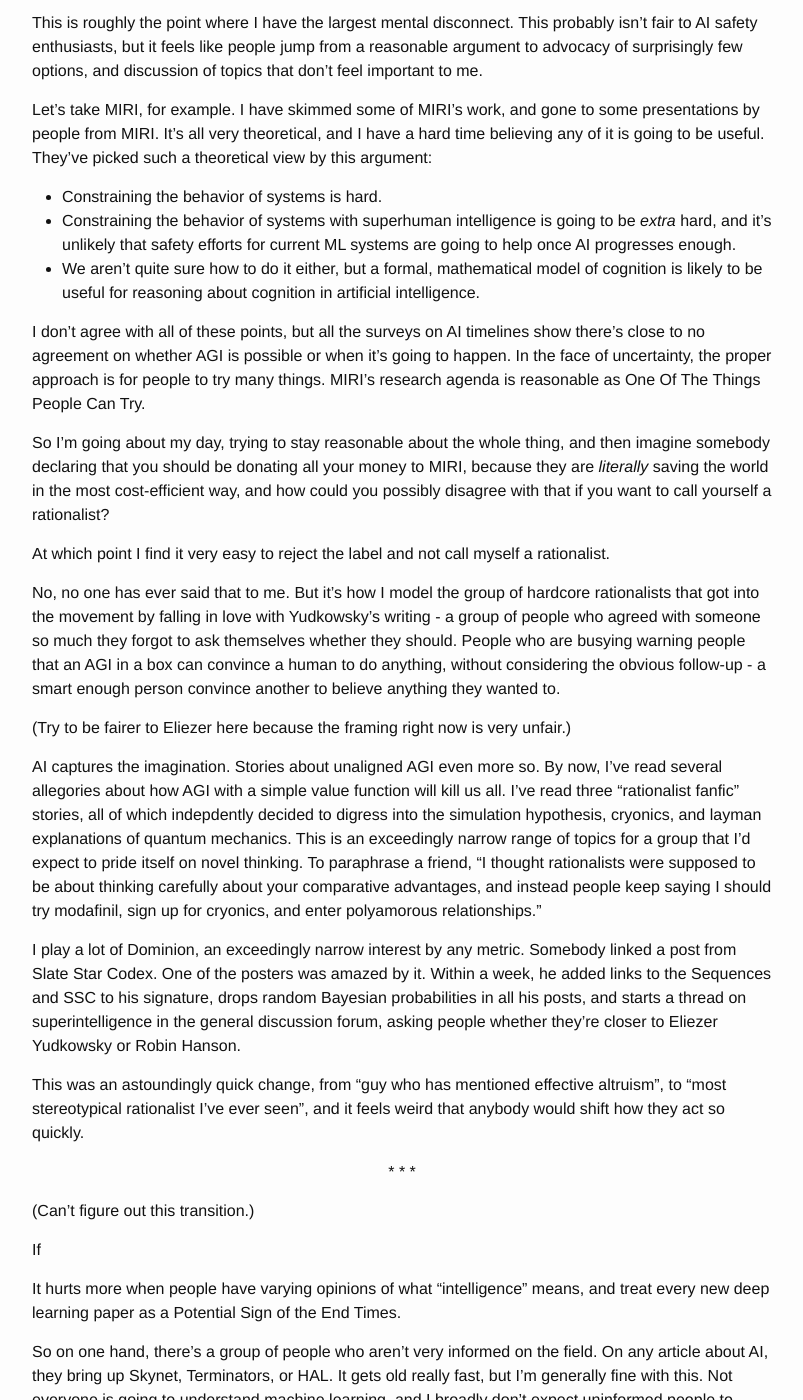
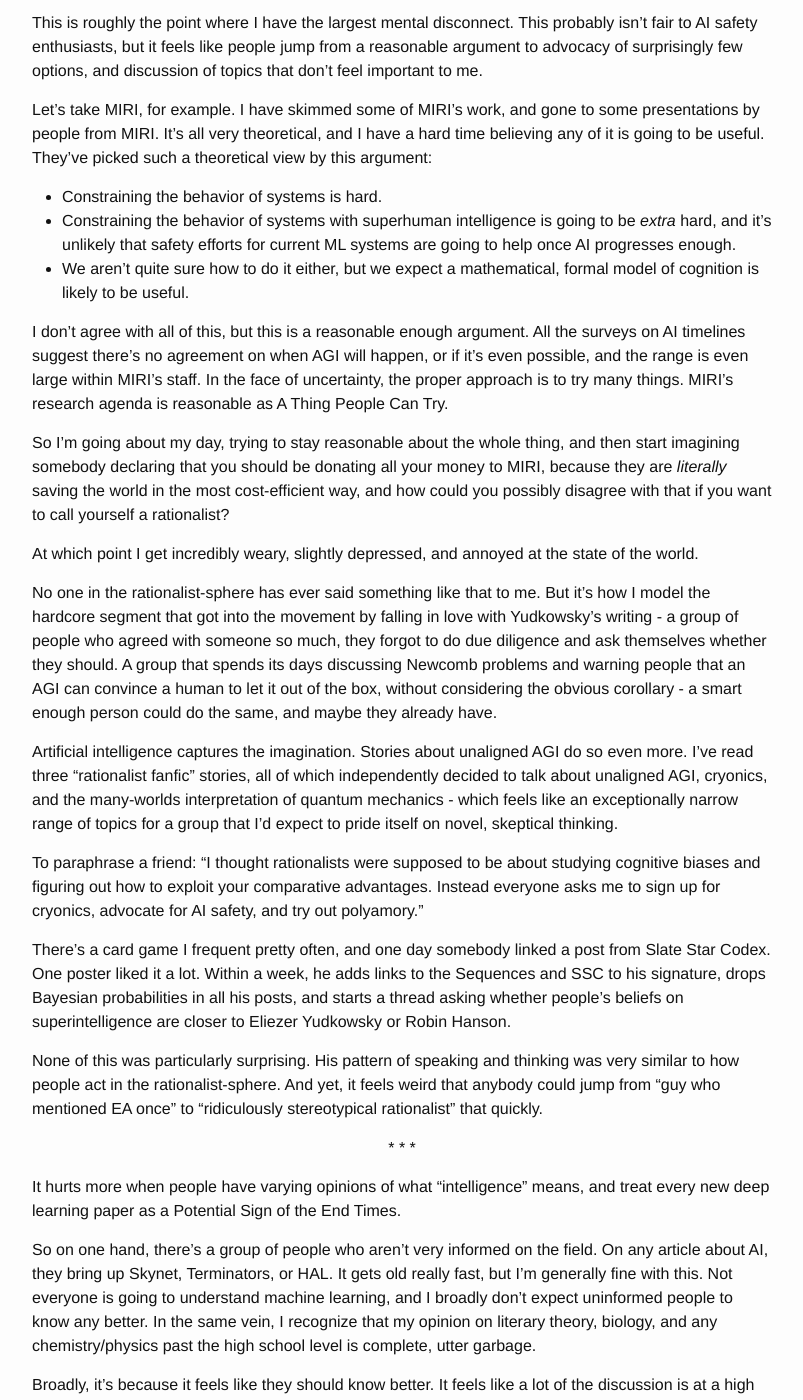
Before and after one commit to alexirpan/alexirpan.github.io, a Jekyll site: the page built from _posts/2017-05-02-ai-safety.markdown, in a window 1280 px wide and 1400 px high, scrolled down 3661 px. Shown: the whole window, without its empty margins (238-1041 px from the left). Built offline with Jekyll 4.4.1, drawn with Linux system fonts in a browser that asks for light colours; nearby versions of some CDN libraries.

Commit message:
Trying to finish the middle, need to review the end

```diff
--- a/_posts/2017-05-02-ai-safety.markdown
+++ b/_posts/2017-05-02-ai-safety.markdown
@@ -185,64 +185,60 @@
 * Constraining the behavior of systems with superhuman intelligence is going to
 be *extra* hard, and it's unlikely that safety efforts for current ML
 systems are going to help once AI progresses enough.
-* We aren't quite sure how to do it either, but a formal, mathematical model
-of cognition is likely to be useful for reasoning about cognition in artificial
-intelligence.
+* We aren't quite sure how to do it either, but we expect a mathematical, formal
+model of cognition is likely to be useful.
 
-I don't agree with all of these points, but all the surveys on AI timelines
-show there's close to no agreement on whether AGI is possible or when it's
-going to happen. In the face of uncertainty, the proper approach is for people
-to try many things. MIRI's research agenda is reasonable as One Of The Things
+I don't agree with all of this, but this is a reasonable enough argument.
+All the surveys on AI timelines suggest there's no agreement on when AGI will
+happen, or if it's even possible, and the range is even large within MIRI's
+staff. In the face of uncertainty, the proper approach is
+to try many things. MIRI's research agenda is reasonable as A Thing
 People Can Try.
 
 So I'm going about my day, trying to stay reasonable about the whole thing, and
-then imagine somebody declaring that you should be donating all your money to
+then start imagining somebody declaring that you should be donating all your money to
 MIRI, because they are *literally* saving the world in the most
 cost-efficient way, and how could you possibly disagree with that if you want
 to call yourself a rationalist?
 
-At which point I find it very easy to reject the label and not call myself
-a rationalist.
+At which point I get incredibly weary, slightly depressed, and annoyed at the
+state of the world.
 
-No, no one has ever said that to me. But it's how I model the group of
-hardcore rationalists that got into the movement by falling in love with
-Yudkowsky's writing - a group of people who agreed with someone so much they
-forgot to ask themselves whether they should. People who are busying warning
-people that an AGI in a box can convince a human to do anything, without
-considering the obvious follow-up - a smart enough person convince another
-to believe anything they wanted to.
+No one in the rationalist-sphere has ever said something like that to me. But
+it's how I model the hardcore segment that got into the movement
+by falling in love with Yudkowsky's writing - a group of people who agreed with
+someone so much, they forgot to do due diligence and ask themselves whether
+they should. A group that spends its days discussing Newcomb problems and
+warning people that an AGI can convince a human to let it out of the box,
+without considering the obvious corollary - a smart enough person could do
+the same, and maybe they already have.
 
-(Try to be fairer to Eliezer here because the framing right now is very
-unfair.)
+Artificial intelligence captures the imagination. Stories about unaligned AGI
+do so even more. I've read three "rationalist fanfic" stories, all of which
+independently decided to talk about unaligned AGI, cryonics, and the
+many-worlds interpretation of quantum mechanics - which feels like an
+exceptionally narrow range of topics for a group that I'd expect to pride
+itself on novel, skeptical thinking.
 
-AI captures the imagination. Stories about unaligned AGI even more so. By
-now, I've read several allegories about how AGI with a simple value function
-will kill us all. I've read three "rationalist fanfic" stories, all of which
-indepdently decided to digress into the simulation hypothesis, cryonics,
-and layman explanations of quantum mechanics. This is an exceedingly
-narrow range of topics for a group that I'd expect to pride itself on novel
-thinking. To paraphrase a friend, "I thought rationalists were supposed to
-be about thinking carefully about your comparative advantages, and instead
-people keep saying I should try modafinil, sign up for cryonics, and enter
-polyamorous relationships."
+To paraphrase a friend: "I thought rationalists were supposed to
+be about studying cognitive biases and figuring out how to exploit your
+comparative advantages. Instead everyone asks me to sign up for cryonics,
+advocate for AI safety, and try out polyamory."
 
-I play a lot of Dominion, an exceedingly narrow interest by any metric.
-Somebody linked a post from Slate Star Codex. One of the posters was amazed by
-it. Within a week, he added links to the Sequences and SSC to his signature,
-drops random Bayesian probabilities in all his posts, and starts a thread
-on superintelligence in the general discussion forum, asking people whether
-they're closer to Eliezer Yudkowsky or Robin Hanson.
+There's a card game I frequent pretty often, and one day somebody linked a post
+from Slate Star Codex. One poster liked it a lot. Within a week, he adds
+links to the Sequences and SSC to his signature,
+drops Bayesian probabilities in all his posts, and starts a thread asking
+whether people's beliefs on superintelligence are closer to Eliezer
+Yudkowsky or Robin Hanson.
 
-This was an astoundingly quick change, from "guy who has mentioned
-effective altruism", to "most stereotypical rationalist I've ever seen",
-and it feels weird that anybody would shift how they act so quickly.
+None of this was particularly surprising. His pattern of speaking and thinking
+was very similar to how people act in the rationalist-sphere. And yet, it feels
+weird that anybody could jump from "guy who mentioned EA once" to
+"ridiculously stereotypical rationalist" that quickly.
 
 \* \* \*
 {: .centered }
-
-(Can't figure out this transition.)
-
-If
 
 It hurts more when people have varying opinions of what "intelligence" means,
 and treat every new deep learning paper as a Potential Sign of the End Times.
```
